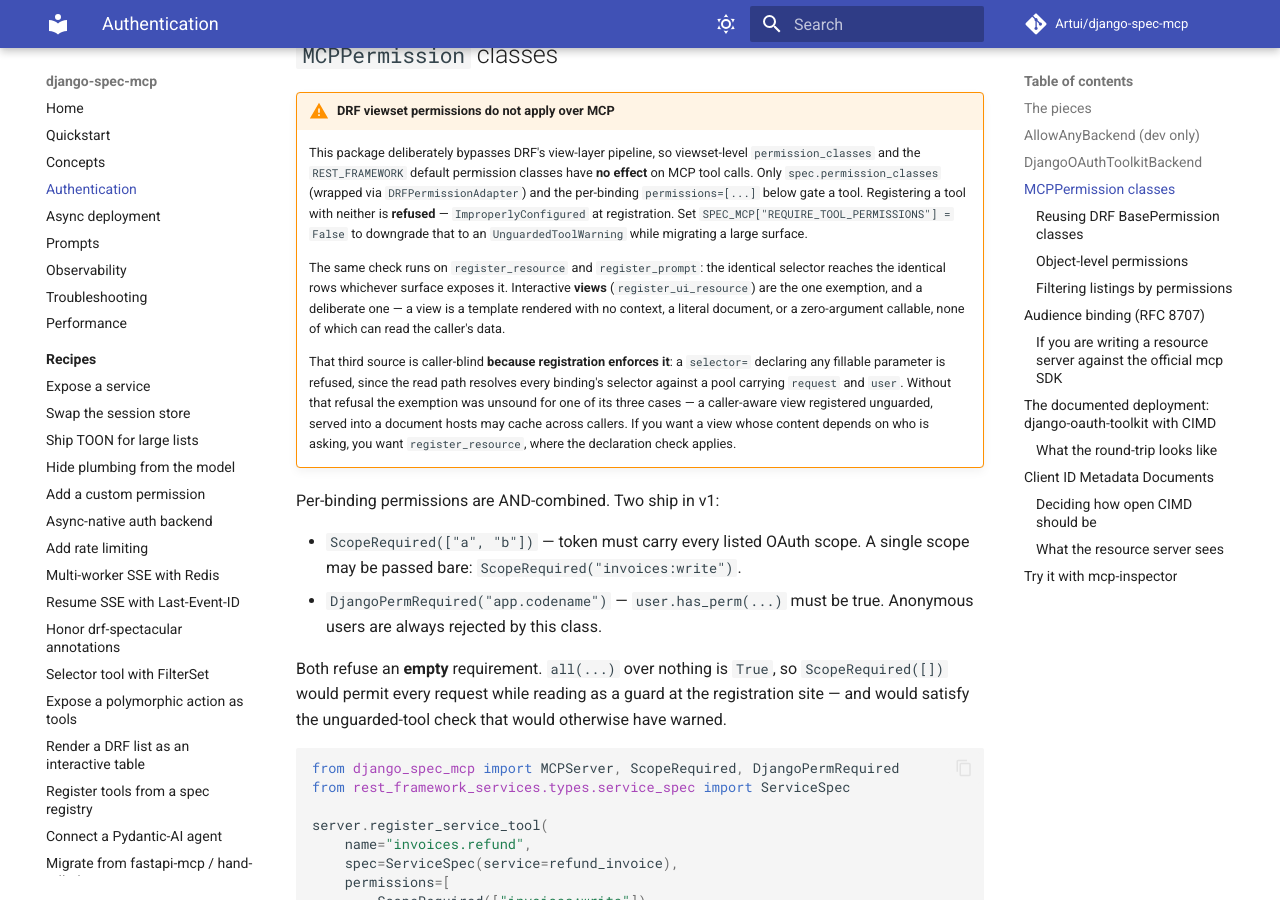
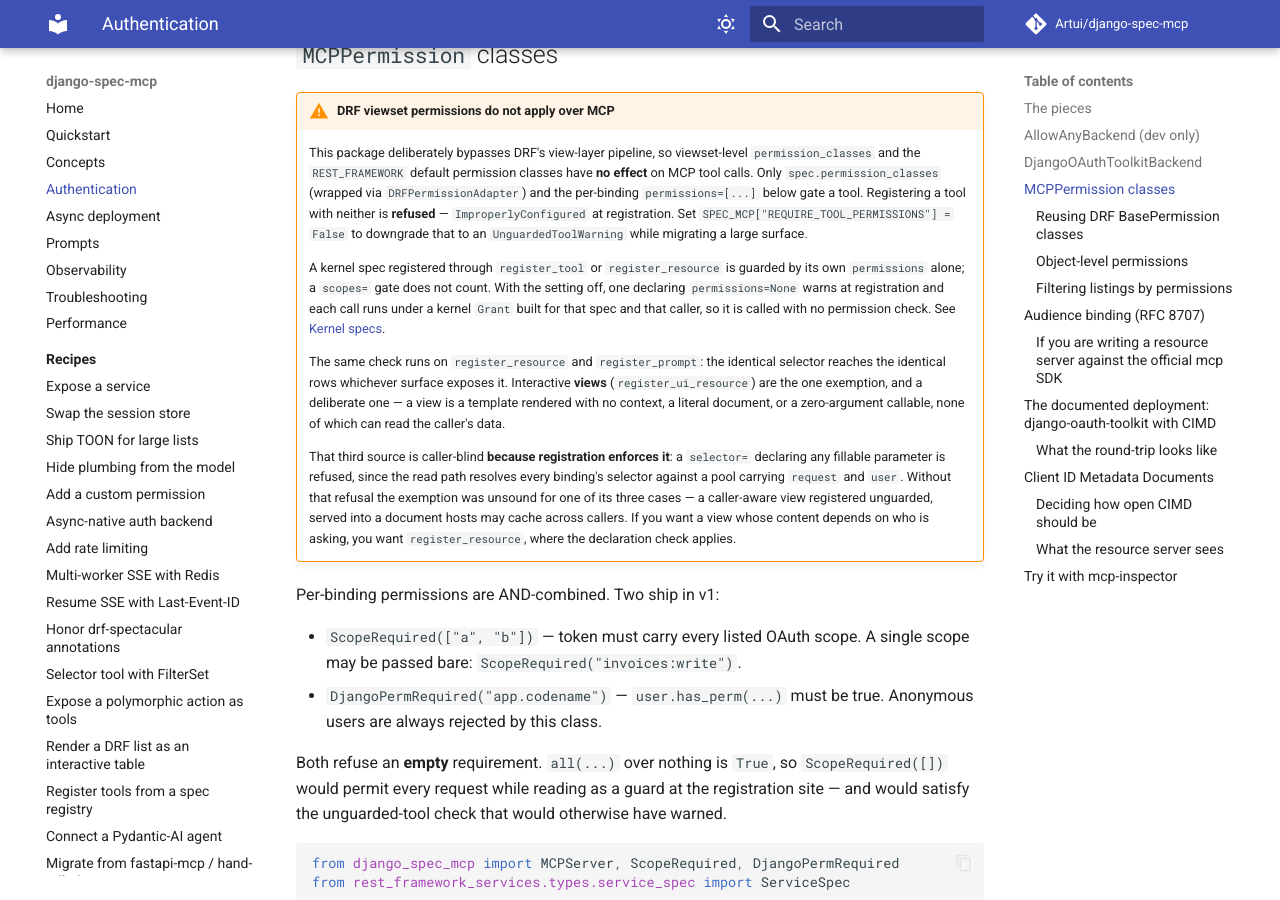
Before and after one commit to Artui/django-spec-mcp, an MkDocs documentation site: the page built from docs/auth.md, in a window 1280 px wide and 900 px high, scrolled down 2184 px. Built offline with MkDocs 1.6.1 and Material for MkDocs 9.7.7, drawn with Linux system fonts in a browser that asks for light colours; comment, search, counter and statistics services are not loaded.

Commit message:
Document the kernel bindings and what REQUIRE_TOOL_PERMISSIONS means for a kernel spec
Co-Authored-By: Claude Opus 5.5 <noreply@anthropic.com>

```diff
--- a/docs/auth.md
+++ b/docs/auth.md
@@ -100,6 +100,14 @@ The `SERVER_INFO` keys flow into both:
     with neither is **refused** — `ImproperlyConfigured` at registration.
     Set `SPEC_MCP["REQUIRE_TOOL_PERMISSIONS"] = False` to downgrade
     that to an `UnguardedToolWarning` while migrating a large surface.
+
+    A kernel spec registered through `register_tool` or
+    `register_resource` is guarded by its own `permissions` alone; a
+    `scopes=` gate does not count. With the setting off, one declaring
+    `permissions=None` warns at registration and each call runs under a
+    kernel `Grant` built for that spec and that caller, so it is called
+    with no permission check. See
+    [Kernel specs](concepts.md#kernel-specs).
 
     The same check runs on `register_resource` and `register_prompt`: the
     identical selector reaches the identical rows whichever surface exposes
```
Also changed, not shown: docs/reference/registries.md (+7 -0 lines), docs/reference/settings.md (+1 -1 lines).
